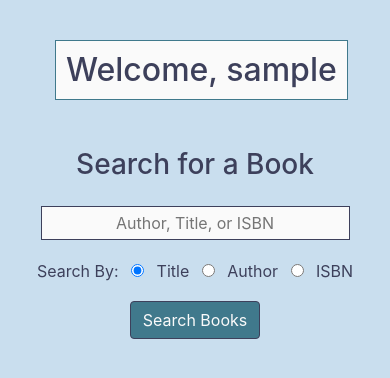
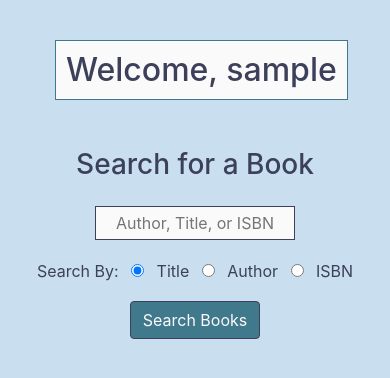
Before and after one commit to sjudkis/book-thoughts, a Flask app: page / in a window 390 px wide. Shown: the part 58-436 px from the top of the page. Run offline with Flask 2, Linux system fonts and the light colour scheme; the visitor is signed in with stand-in values (Sample User, id 1); some libraries are stand-ins or nearby versions.

Commit message:
fixing search2

```diff
--- a/static/style.css
+++ b/static/style.css
@@ -173,6 +173,17 @@ tr:nth-child(even) {
     margin: 8px;
 }
 
+
+#search_text {
+    width: 300px;
+}
+
+@media (max-width: 450px) {
+    #search_text {
+        width: 200px;
+    }
+}
+
 /* ***************************** */
 /* 5 star rating system */
 .rate {
--- a/templates/home.html
+++ b/templates/home.html
@@ -45,7 +45,7 @@ Book Thoughts - Home
             <fieldset>
                 <!-- <legend>Search for a Book</legend> -->
                 <div>
-                    <input type="text" name="search_text" placeholder="Author, Title, or ISBN" maxlength="50" required size="25">
+                    <input type="text" name="search_text" id="search_text" placeholder="Author, Title, or ISBN" maxlength="50" required>
                 </div>
                 <div class="search-type-row">
                     <span>Search By:</span>
```
